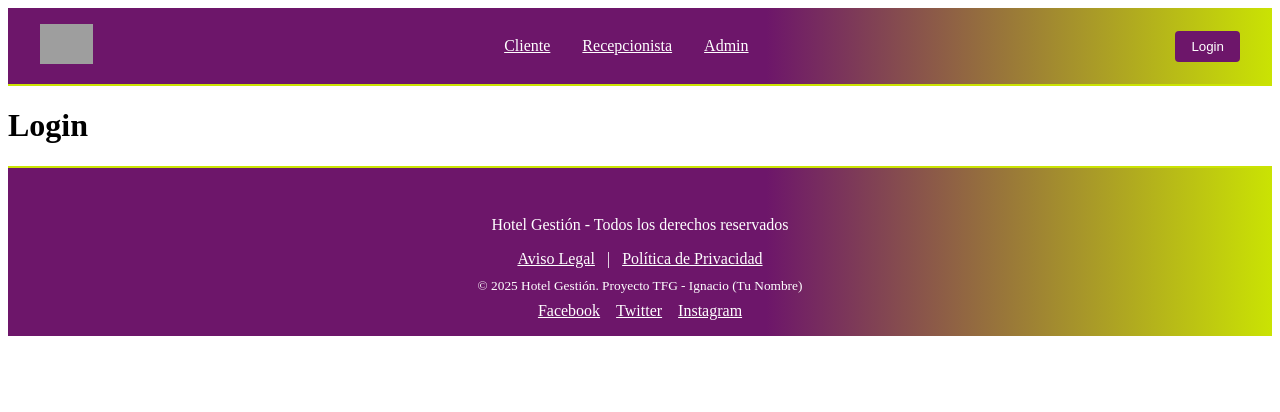
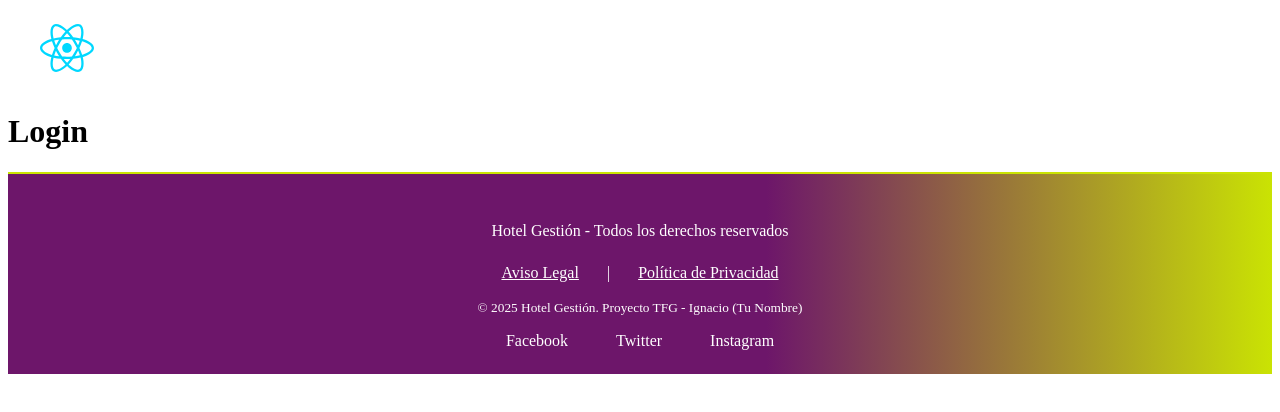
Before and after one commit to EspinacaLaser/TFG-IgnacioRamos, a React (Vite) app: page /login in a window 1280 px wide. Shown: the top 412 px of the page. Built offline with nearby package versions, Linux system fonts and the light colour scheme; grey boxes are pictures that could not be loaded.

Commit message:
probando los module.css

```diff
--- a/src/components/ui/header/Header.module.css
+++ b/src/components/ui/header/Header.module.css
@@ -1,17 +1,12 @@
 .header {
   display: flex;
+  align-items: center;
   justify-content: space-between;
-  align-items: center;
   padding: 1rem 2rem;
-  background: linear-gradient(90deg, #6d166a 60%, #cae303 100%);
-  border-bottom: 2px solid #cae303;
-  color: white;
-  flex-wrap: wrap;
+  background: linear-gradient(90deg, var(--color-burdeos) 60%, var(--color-amarillo) 100%);
 }
-
-.logo {
-  display: flex;
-  align-items: center;
+.logo img {
+  height: 48px;
 }
 
 .navbar {
--- a/src/components/ui/header/Header.tsx
+++ b/src/components/ui/header/Header.tsx
@@ -1,17 +1,14 @@
-import React from 'react'
-import Logo from './Logo'
-import Navbar from './Navbar'
-import LoginButton from './LoginButton'
-import styles from './Header.module.css'
+import Navbar from "./Navbar";
+import logo from "../../../assets/react.svg"; // o la ruta de tu logo
+import styles from "./Header.module.css";
 
-const Header = () => {
-  return (
-    <header className={styles.header}>
-      <div className={styles.logo}><Logo /></div>
-      <div className={styles.navbar}><Navbar /></div>
-      <div className={styles.loginButton}><LoginButton /></div>
-    </header>
-  )
-}
+const Header = () => (
+  <header className={styles.header}>
+    <div className={styles.logo}>
+      <img src={logo} alt="Logo Hotel" />
+    </div>
+    <Navbar />
+  </header>
+);
 
-export default Header
+export default Header;
--- /dev/null
+++ b/src/components/ui/header/NavItem.module.css
@@ -0,0 +1,12 @@
+a {
+  color: var(--color-blanco);
+  text-decoration: none;
+  padding: 0.5rem 1rem;
+  border-radius: 4px;
+  transition: background 0.2s;
+  position: relative;
+}
+a:hover, .active {
+  background: var(--color-amarillo);
+  color: var(--color-burdeos);
+}
--- /dev/null
+++ b/src/components/ui/header/NavItem.tsx
@@ -0,0 +1,17 @@
+import { NavLink } from "react-router-dom";
+import styles from "./NavItem.module.css";
+
+type Props = { name: string; href: string };
+
+const NavItem = ({ name, href }: Props) => (
+  <li>
+    <NavLink
+      to={href}
+      className={({ isActive }) => isActive ? styles.active : ""}
+    >
+      {name}
+    </NavLink>
+  </li>
+);
+
+export default NavItem;
--- /dev/null
+++ b/src/components/ui/header/Navbar.module.css
@@ -0,0 +1,48 @@
+.nav {
+  display: flex;
+  gap: 2rem;
+  font-size: 1.1rem;
+  align-items: center;
+  list-style: none;
+  margin: 0;
+  padding: 0;
+}
+
+ul {
+  display: flex;
+  gap: 2rem;
+  margin: 0;
+  padding: 0;
+  list-style: none;
+}
+
+li {
+  margin: 0;
+  padding: 0;
+}
+
+a {
+  color: var(--color-blanco, #fff);
+  text-decoration: none;
+  padding: 0.5rem 1rem;
+  border-radius: 4px;
+  transition: background 0.2s, color 0.2s;
+  font-weight: 500;
+  position: relative;
+  display: inline-block;
+}
+
+a:hover,
+.active {
+  background: var(--color-amarillo, #cae303);
+  color: var(--color-burdeos, #6d166a);
+}
+
+@media (max-width: 700px) {
+  .nav,
+  ul {
+    flex-direction: column;
+    gap: 1rem;
+    align-items: center;
+  }
+}
--- a/src/components/ui/header/Navbar.tsx
+++ b/src/components/ui/header/Navbar.tsx
@@ -1,16 +1,15 @@
-import React from 'react'
-import { NavLink } from 'react-router-dom'
+import NavItem from "./NavItem";
+import styles from "./Navbar.module.css";
 
-const Navbar = () => {
-  return (
-    <nav>
-      <ul style={{ display: 'flex', listStyle: 'none', gap: '1rem', margin: 0, padding: 0 }}>
-        <li><NavLink to="/cliente">Cliente</NavLink></li>
-        <li><NavLink to="/recepcionista">Recepcionista</NavLink></li>
-        <li><NavLink to="/admin">Admin</NavLink></li>
-      </ul>
-    </nav>
-  )
-}
+const Navbar = () => (
+  <nav className={styles.nav}>
+    <ul>
+      <NavItem name="Inicio" href="/cliente/home" />
+      <NavItem name="Reservas" href="/cliente/reservas" />
+      <NavItem name="Facturas" href="/cliente/facturas" />
+      <NavItem name="Perfil" href="/cliente/perfil" />
+    </ul>
+  </nav>
+);
 
-export default Navbar
+export default Navbar;
--- a/src/index.css
+++ b/src/index.css
@@ -1,12 +1,8 @@
-/* src/index.css */
-:root {
-  --color-burdeos: #6d166a;
-  --color-amarillo: #cae303;
-  --color-blanco: #fff;
-  --color-gris: #f5f5f5;
-  --color-gris-oscuro: #242424;
-  --color-texto: #222;
-  --color-texto-secundario: #666;
-  --color-acento: #cae303;
-  --fuente-principal: 'Segoe UI', Arial, sans-serif;
+.app-container {
+  min-height: 100vh;
+  display: flex;
+  flex-direction: column;
 }
+main {
+  flex: 1;
+}
```
